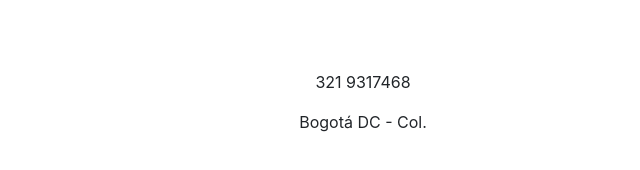
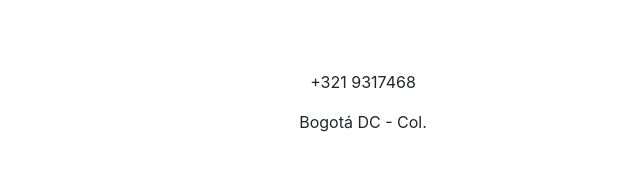
Before and after one commit to worktida/co, a website with bundled scripts: page index.html in a window 1280 px wide. Shown: the part 3299-3469 px from the top of the page, 87-727 px from the left. Built offline with nearby package versions, Linux system fonts and the light colour scheme; some icons are missing; files whose address does not match are found by name.

Commit message:
Update index.html

```diff
--- a/index.html
+++ b/index.html
@@ -243,7 +243,7 @@
         <div class="row">
           <div class="col-lg-4 ml-auto text-center">
             <i class="fas fa-phone fa-3x mb-3 sr-contact-1"></i>
-            <p>321 9317468</p>
+            <p>+321 9317468</p>
             <p>Bogotá DC - Col.</p>
           </div>
           <div class="col-lg-4 mr-auto text-center">
```
